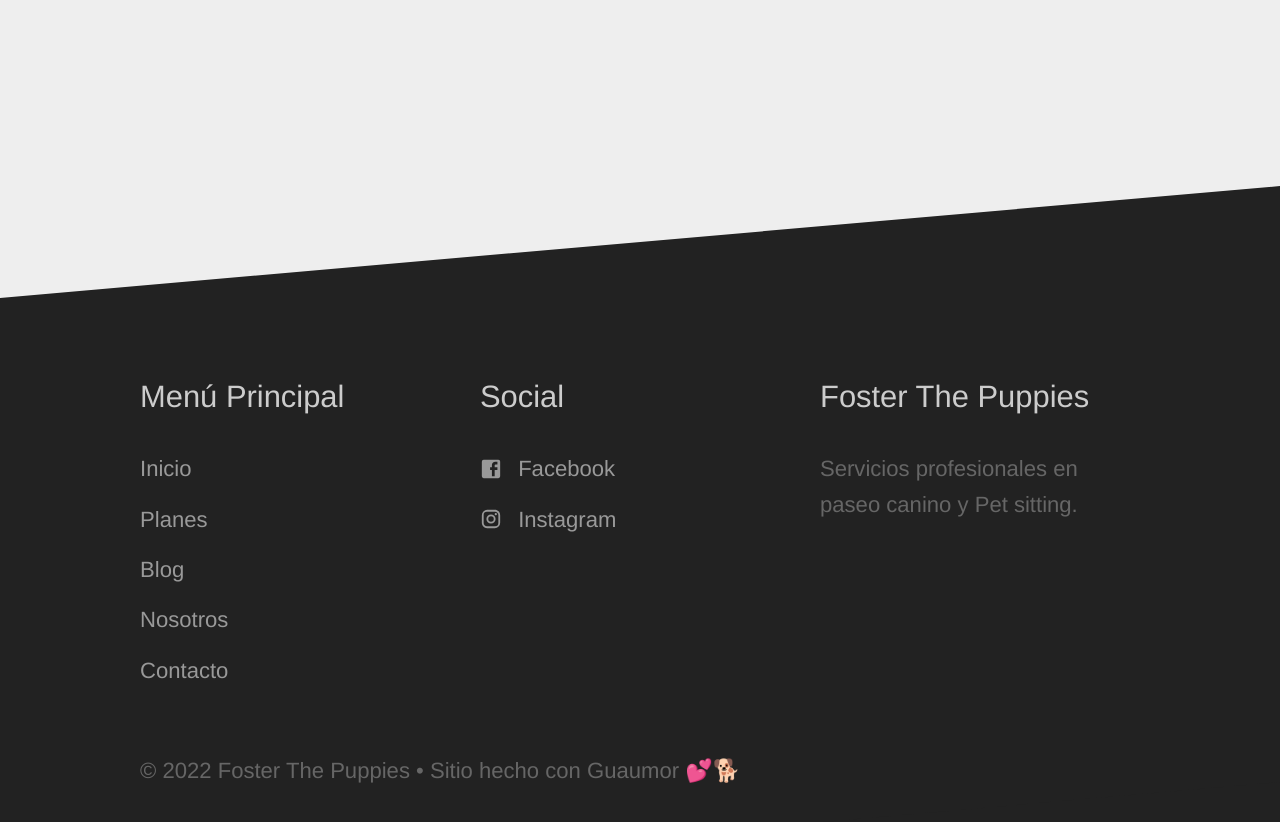
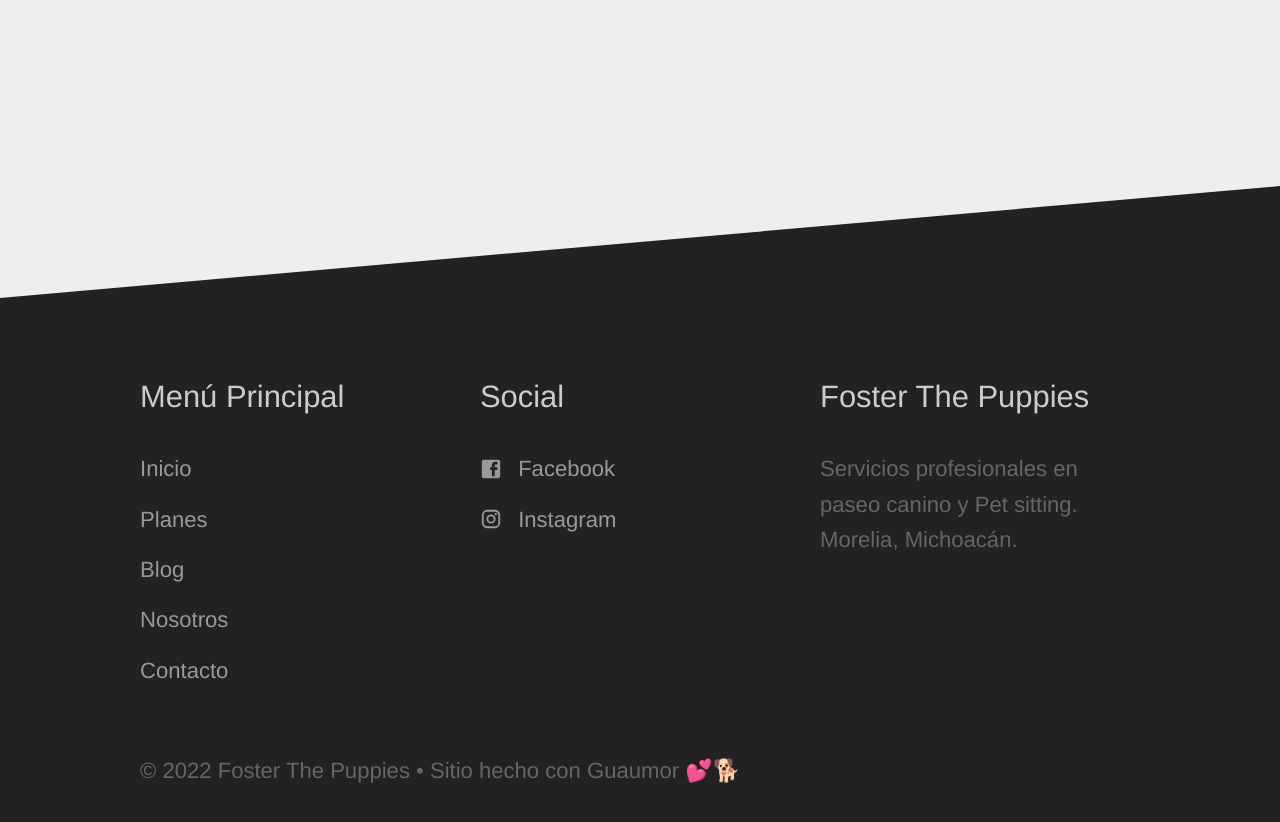
Before and after one commit to FosterThe/Foster, a Jekyll site: the page built from index.html, in a window 1280 px wide and 900 px high, scrolled down 1729 px. Shown: the top 822 px of the window. Built offline with Jekyll 4.4.1, drawn with Linux system fonts in a browser that asks for light colours.

Commit message:
Update company.yml

```diff
--- a/_data/company.yml
+++ b/_data/company.yml
@@ -1,4 +1,4 @@
 title:  Foster The Puppies
-description: Servicios profesionales en paseo canino y Pet sitting.
+description: Servicios profesionales en paseo canino y Pet sitting. Morelia, Michoacán.
 phone:
-address: 123 Example Street, Centro, 58000, Morelia, Mexico
+address: Colonia Centro, 58000, Morelia, Mexico
```
